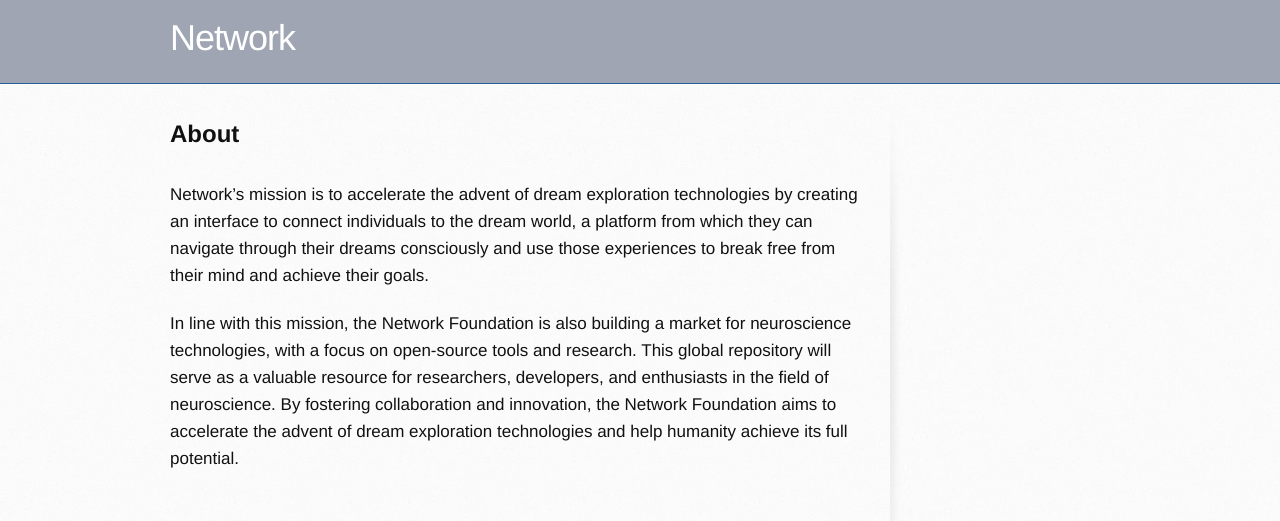
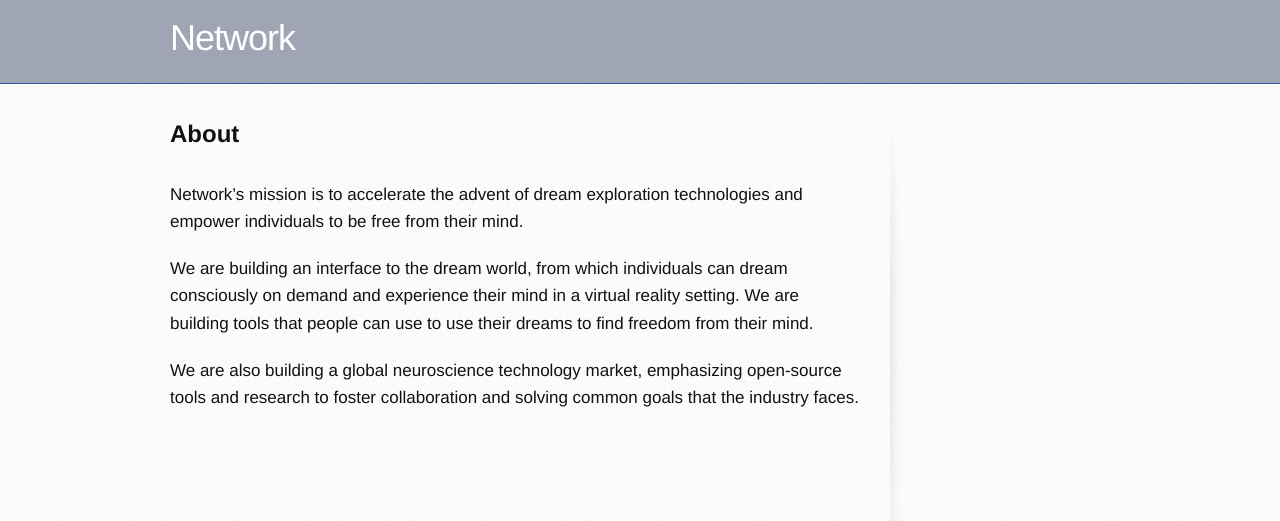
Before and after one commit to networkf/network.github.io, a Jekyll site: the page built from about.md, in a window 1280 px wide. Shown: the top 521 px of the page. Built offline with Jekyll 4.4.1, drawn with Linux system fonts in a browser that asks for light colours; some web fonts are replaced; our own code applies the rules of GitHub Pages for plain Markdown files; the repository's description, which GitHub fills in, is left out.

Commit message:
Update about.md

```diff
--- a/about.md
+++ b/about.md
@@ -9,6 +9,8 @@ layout: default
 <b><font size="5">About</font></b>
 <br>
 <br>
-Network's mission is to accelerate the advent of dream exploration technologies by creating an interface to connect individuals to the dream world, a platform from which they can navigate through their dreams consciously and use those experiences to break free from their mind and achieve their goals.
+Network's mission is to accelerate the advent of dream exploration technologies and empower individuals to be free from their mind.
 
-In line with this mission, the Network Foundation is also building a market for neuroscience technologies, with a focus on open-source tools and research. This global repository will serve as a valuable resource for researchers, developers, and enthusiasts in the field of neuroscience. By fostering collaboration and innovation, the Network Foundation aims to accelerate the advent of dream exploration technologies and help humanity achieve its full potential.
+We are building an interface to the dream world, from which individuals can dream consciously on demand and experience their mind in a virtual reality setting. We are building tools that people can use to use their dreams to find freedom from their mind.
+
+We are also building a global neuroscience technology market, emphasizing open-source tools and research to foster collaboration and solving common goals that the industry faces.
```
